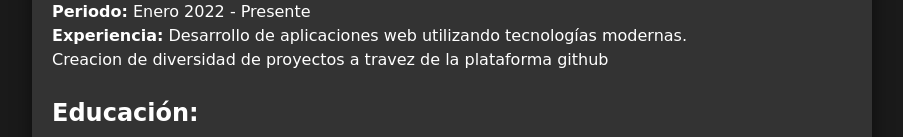
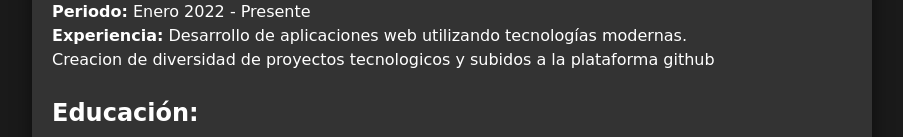
Before and after one commit to Javierini118/CurriculumVitaeJavierRuano, a plain HTML site: page index.html in a window 1280 px wide. Shown: the part 348-485 px from the top of the page, without its empty margins (188-1091 px from the left). Drawn offline with nearby package versions, Linux system fonts and the light colour scheme.

Commit message:
Update index.html

```diff
--- a/index.html
+++ b/index.html
@@ -146,7 +146,7 @@
                 <p><strong>Puesto:</strong> Desarrollador Web junior</p>
                 <p><strong>Periodo:</strong> Enero 2022 - Presente</p>
                 <p><strong>Experiencia:</strong> Desarrollo de aplicaciones web utilizando tecnologías modernas. </p>
-                <p><strong></strong> Creacion de diversidad de proyectos a travez de la plataforma github </p>
+                <p><strong></strong> Creacion de diversidad de proyectos tecnologicos y subidos a  la plataforma github </p>
             </div>
         </section>
 
```
